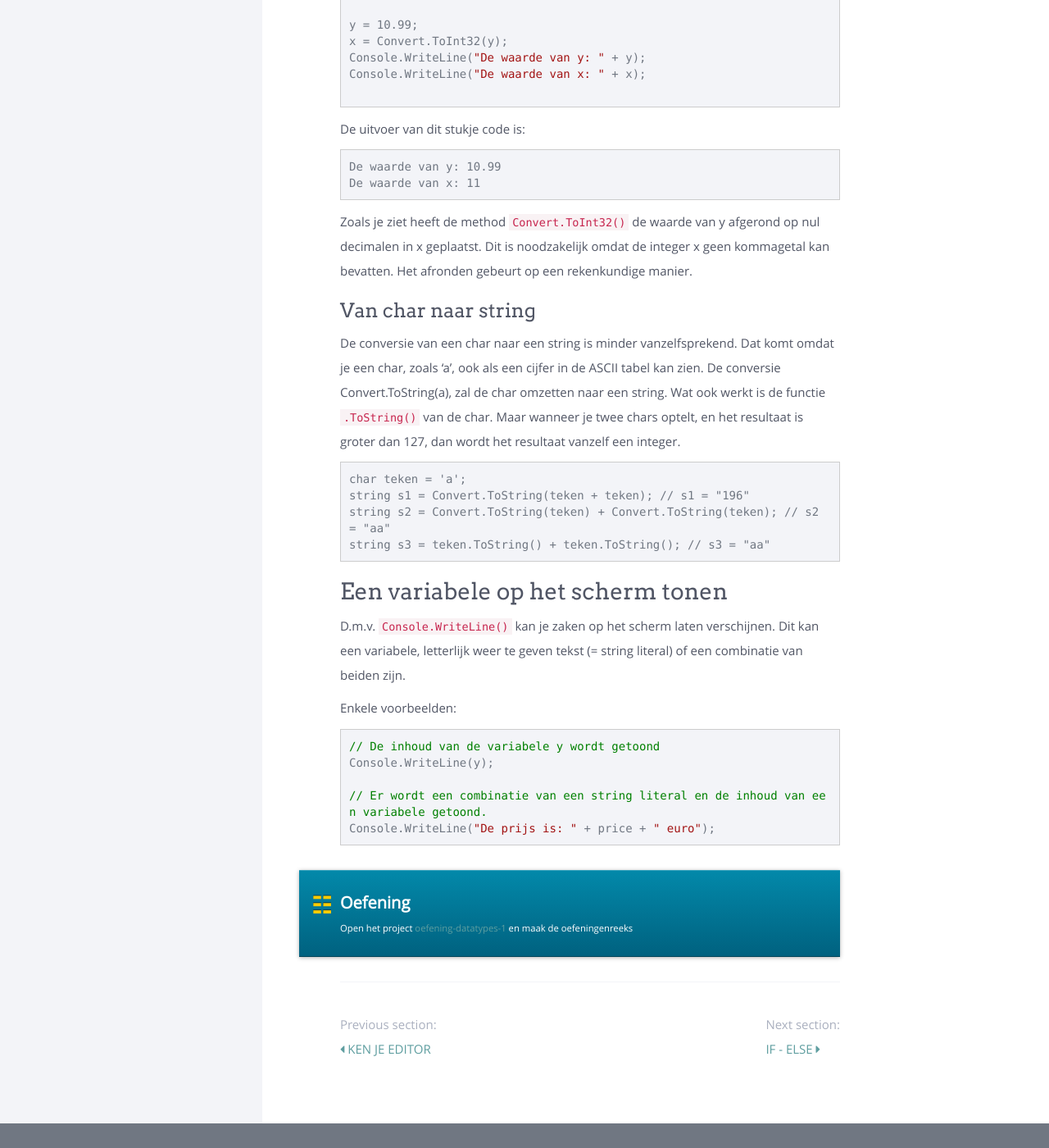
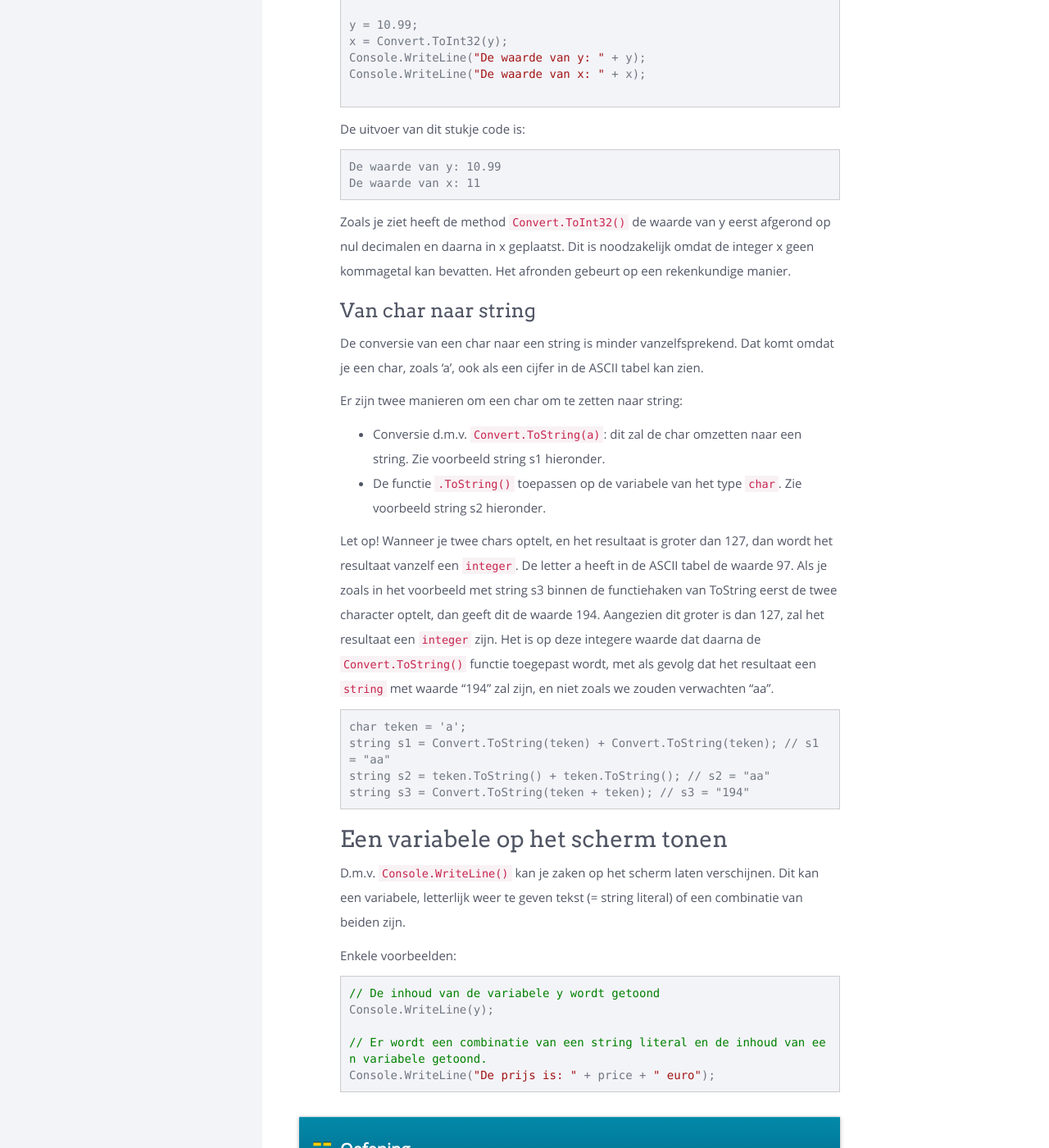
Before and after one commit to sma-it/sma-it.github.io, a Jekyll site: the page built from modules/basics/_posts/2000-01-03-data_types.md, in a window 1280 px wide and 1400 px high, scrolled down 5348 px. Shown: the whole window at 82% size. Built offline with Jekyll 4.4.1, drawn with Linux system fonts in a browser that asks for light colours; nearby versions of some CDN libraries; some of the changed text lies outside the part shown.

Commit message:
Changes to char - string conversion

````diff
--- a/modules/basics/_posts/2000-01-03-data_types.md
+++ b/modules/basics/_posts/2000-01-03-data_types.md
@@ -31,7 +31,7 @@ Naast een naam, krijgt een variabele ook een data type. Dit gegevenstype bepaalt
 
 # Declaratie van een variabele
 
-Onder declaratie van een variabele verstaan we maken van de variabele. Dit houdt in dat er een naam en een data type aan de variabele toegekend worden.
+Onder declaratie van een variabele verstaan we het maken van de variabele. Dit houdt in dat er een naam en een data type aan de variabele toegekend worden.
 
 Kies telkens een betekenisvolle naam voor je variabele en gebruik het correcte data type.
 
@@ -208,16 +208,22 @@ De waarde van y: 10.99
 De waarde van x: 11
 ```
 
-Zoals je ziet heeft de method `Convert.ToInt32()` de waarde van y afgerond op nul decimalen in x geplaatst. Dit is noodzakelijk omdat de integer x geen kommagetal kan bevatten. Het afronden gebeurt op een rekenkundige manier.
+Zoals je ziet heeft de method `Convert.ToInt32()` de waarde van y eerst afgerond op nul decimalen en daarna in x geplaatst. Dit is noodzakelijk omdat de integer x geen kommagetal kan bevatten. Het afronden gebeurt op een rekenkundige manier.
 
 ## Van char naar string
-De conversie van een char naar een string is minder vanzelfsprekend. Dat komt omdat je een char, zoals 'a', ook als een cijfer in de ASCII tabel kan zien. De conversie Convert.ToString(a), zal de char omzetten naar een string. Wat ook werkt is de functie `.ToString()` van de char. Maar wanneer je twee chars optelt, en het resultaat is groter dan 127, dan wordt het resultaat vanzelf een integer.
+De conversie van een char naar een string is minder vanzelfsprekend. Dat komt omdat je een char, zoals 'a', ook als een cijfer in de ASCII tabel kan zien.
+
+Er zijn twee manieren om een char om te zetten naar string:
+* Conversie d.m.v. `Convert.ToString(a)`: dit zal de char omzetten naar een string. Zie voorbeeld string s1 hieronder.
+* De functie `.ToString()` toepassen op de variabele van het type `char`. Zie voorbeeld string s2 hieronder.
+
+Let op! Wanneer je twee chars optelt, en het resultaat is groter dan 127, dan wordt het resultaat vanzelf een `integer`. De letter a heeft in de ASCII tabel de waarde 97. Als je zoals in het voorbeeld met string s3 binnen de functiehaken van ToString eerst de twee character optelt, dan geeft dit de waarde 194. Aangezien dit groter is dan 127, zal het resultaat een `integer` zijn. Het is op deze integere waarde dat daarna de `Convert.ToString()` functie toegepast wordt, met als gevolg dat het resultaat een `string` met waarde "194" zal zijn, en niet zoals we zouden verwachten "aa".
 
 ```
 char teken = 'a';
-string s1 = Convert.ToString(teken + teken); // s1 = "196"
-string s2 = Convert.ToString(teken) + Convert.ToString(teken); // s2 = "aa"
-string s3 = teken.ToString() + teken.ToString(); // s3 = "aa"
+string s1 = Convert.ToString(teken) + Convert.ToString(teken); // s1 = "aa"
+string s2 = teken.ToString() + teken.ToString(); // s2 = "aa"
+string s3 = Convert.ToString(teken + teken); // s3 = "194"
 ```
 
 # Een variabele op het scherm tonen
````
